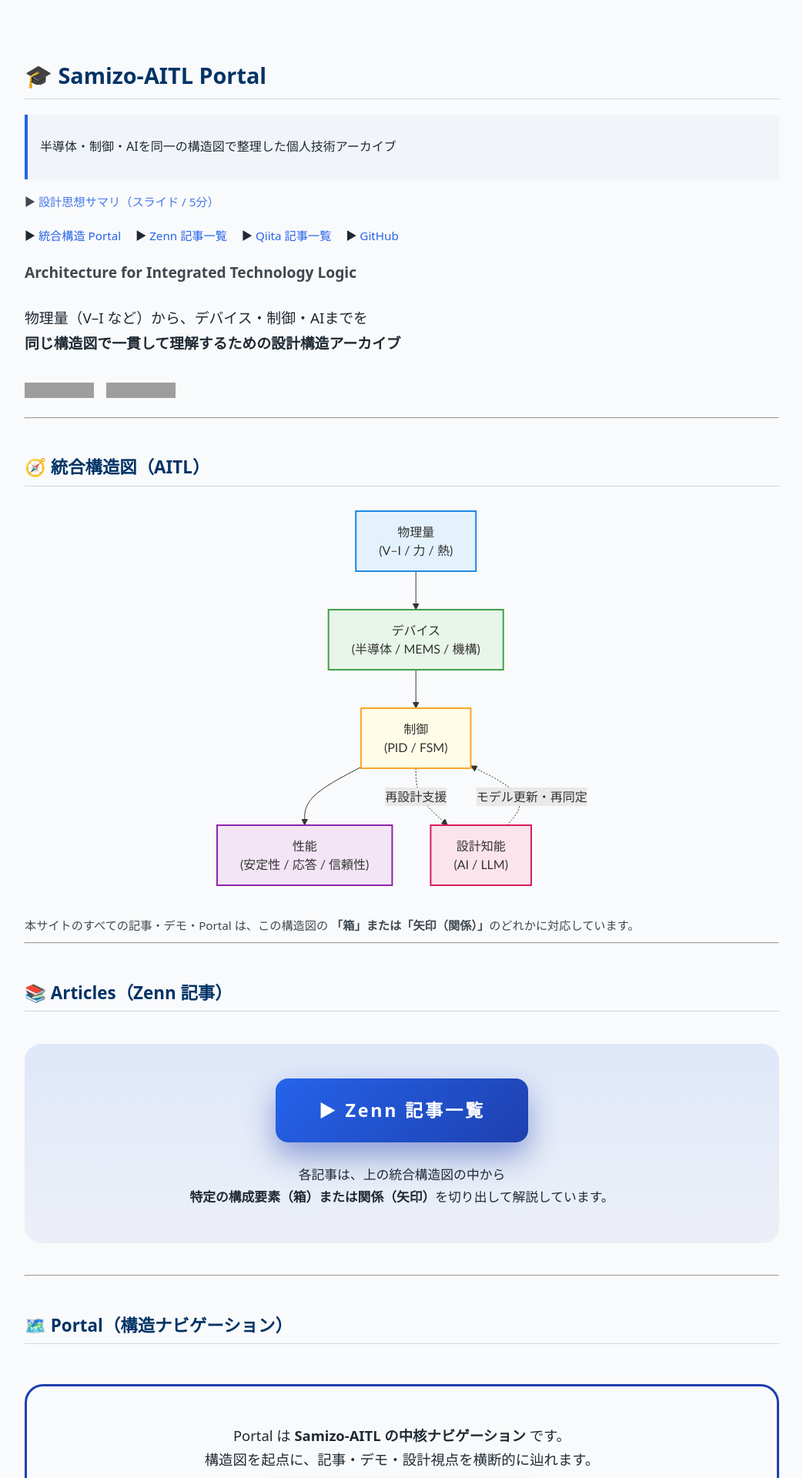
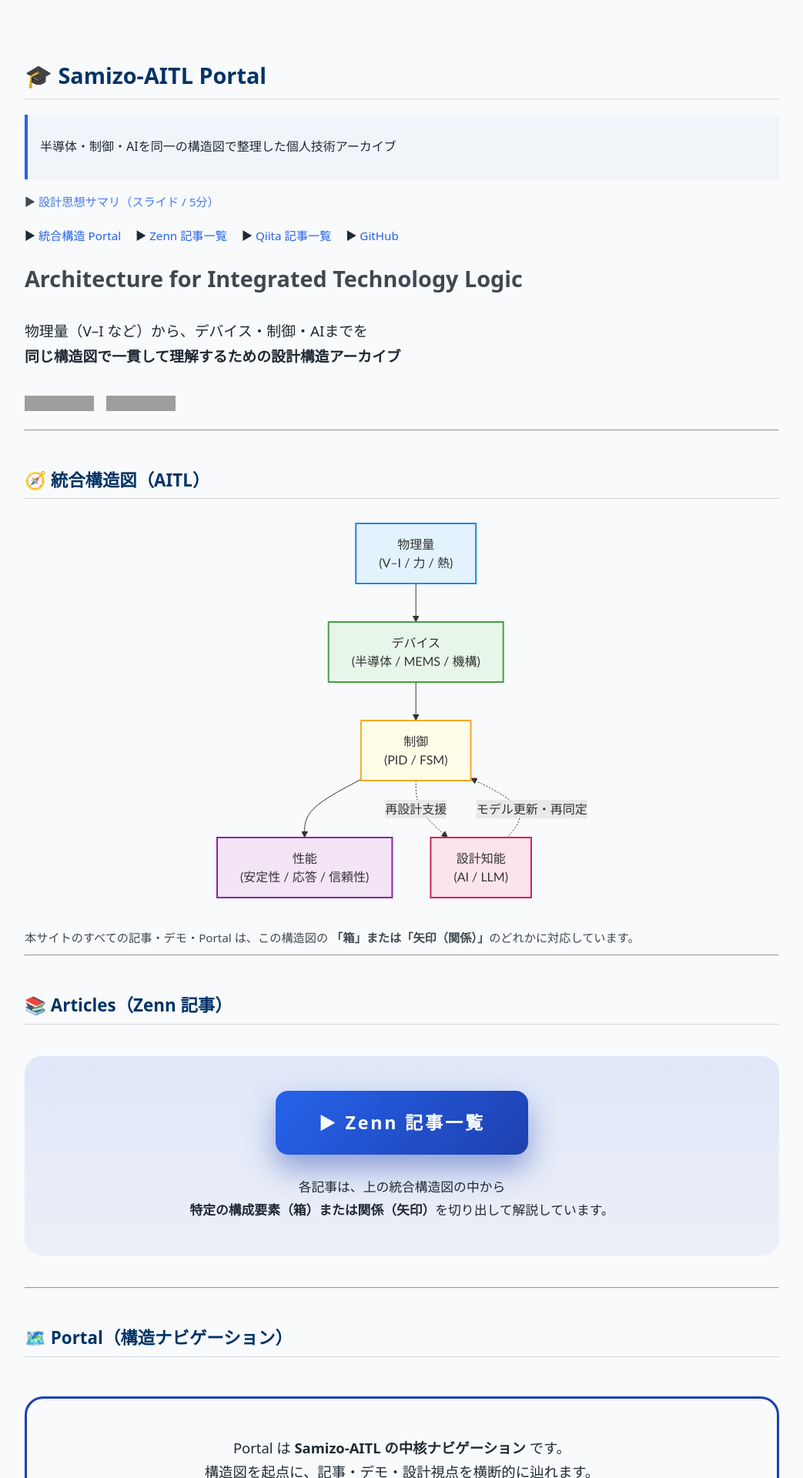
Before and after one commit to Samizo-AITL/Samizo-AITL.github.io, a Jekyll site: the page built from index.md, in a window 1280 px wide. Shown: the top 1920 px of the page at 77% size, without its empty margins (118-1161 px from the left). Built offline with Jekyll 4.4.1, drawn with Linux system fonts in a browser that asks for light colours; grey boxes are pictures that could not be loaded.

Commit message:
Update index.md

```diff
--- a/index.md
+++ b/index.md
@@ -20,7 +20,7 @@
   ▶ <a href="https://github.com/Samizo-AITL">GitHub</a>
 </div>
 
-<span style="font-size:1.2em; opacity:0.85;">
+<span style="font-size:1.8em; opacity:0.85;">
 <strong>Architecture for Integrated Technology Logic</strong>
 </span>
 
```
